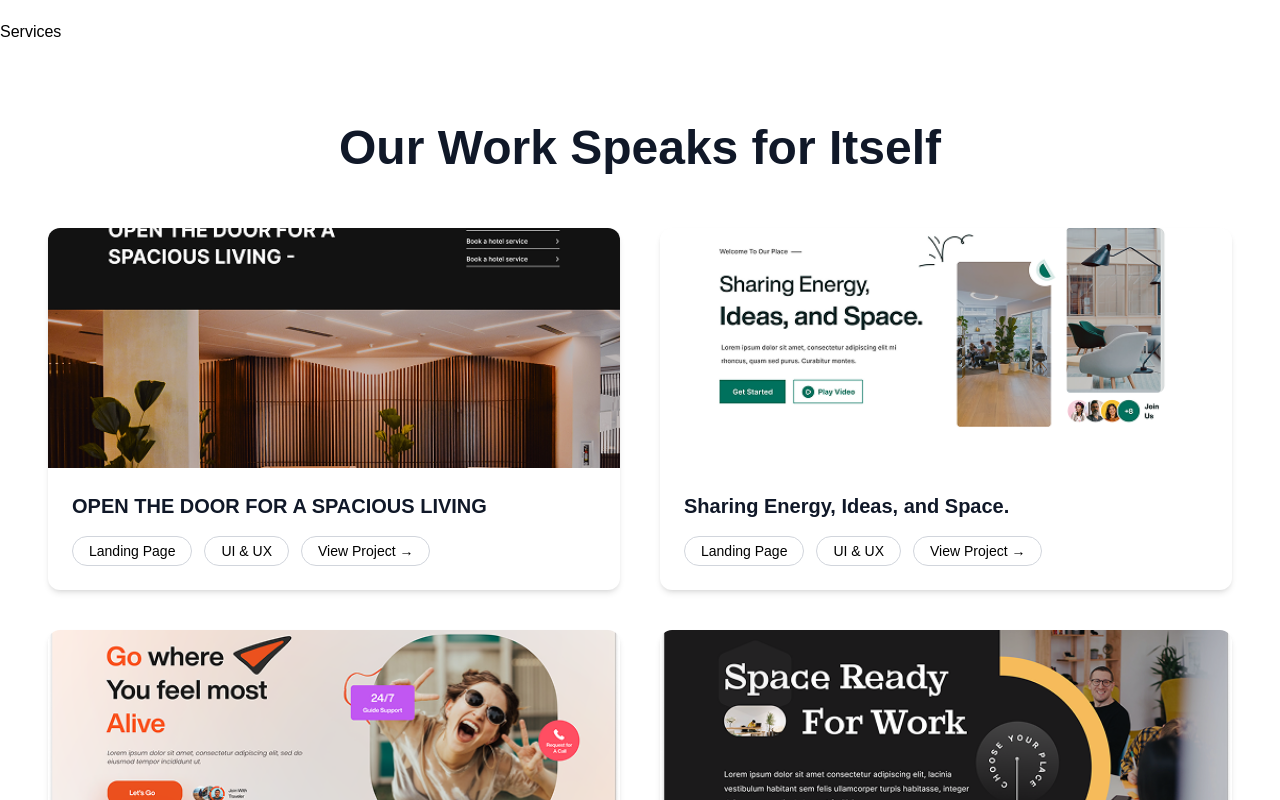
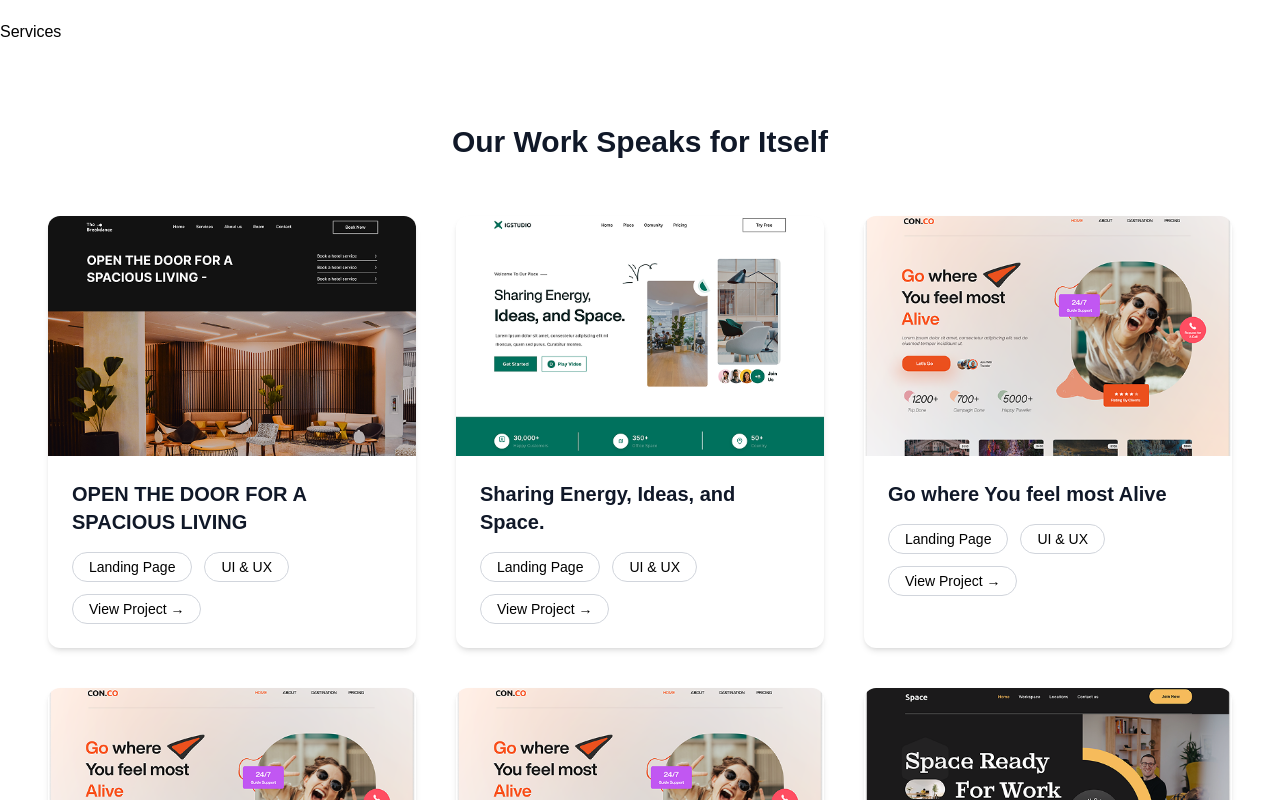
Before and after one commit to Abhinavsaini001/Creative--stack, a React (Vite) app: page / in a window 1280 px wide. Shown: the part 1600-2400 px from the top of the page. Built offline with nearby package versions, Linux system fonts and the light colour scheme.

Commit message:
Testimonial and contact by Abhi

```diff
--- a/src/Pages/Career/ProjectCard.jsx
+++ b/src/Pages/Career/ProjectCard.jsx
@@ -52,7 +52,7 @@ const ProjectCard = () => {
         </div>
 
         {/* Grid Layout */}
-        <div className="grid grid-cols-1 sm:grid-cols-2 lg:grid-cols-2 gap-12">
+        <div className="grid grid-cols-1 sm:grid-cols-2 lg:grid-cols-3 gap-12">
           {projects.map((project, index) => (
             <div
               key={index}
--- a/src/Pages/Home/HeroSection.jsx
+++ b/src/Pages/Home/HeroSection.jsx
@@ -1,5 +1,5 @@
 import React from "react";
-import heroImg from "../../assets/hero-bg.png"; // apna image path yaha daalo
+import heroImg from "../../assets/hero-bg.jpg"; // apna image path yaha daalo
 
 const HeroSection = () => {
   return (
--- a/src/Pages/Home/Portfolio.jsx
+++ b/src/Pages/Home/Portfolio.jsx
@@ -22,6 +22,16 @@ const Portfolio = () => {
       tags: ["Landing Page", "UI & UX"],
     },
     {
+      image: project3,
+      title: "Go where You feel most Alive",
+      tags: ["Landing Page", "UI & UX"],
+    },
+    {
+      image: project3,
+      title: "Go where You feel most Alive",
+      tags: ["Landing Page", "UI & UX"],
+    },
+    {
       image: project4,
       title: "Space Ready For Work",
       tags: ["Landing Page", "UI & UX"],
@@ -33,13 +43,13 @@ const Portfolio = () => {
       <div className="max-w-7xl mx-auto px-6 md:px-12">
         {/* Section Heading */}
         <div className="text-center mb-14">
-          <h2 className="text-4xl md:text-5xl font-bold text-gray-900">
+          <h2 className="text-3xl font-bold text-gray-900 mb-12">
             Our Work Speaks for Itself
           </h2>
         </div>
 
         {/* Projects Grid */}
-        <div className="grid grid-cols-1 sm:grid-cols-2 lg:grid-cols-2 gap-10">
+        <div className="grid grid-cols-1 sm:grid-cols-2 lg:grid-cols-3 gap-10">
           {projects.map((project, index) => (
             <div
               key={index}
```
Also changed, not shown: src/assets/hero-bg.png (deleted), 1 other file (tests, documents, lock files or other folders).
